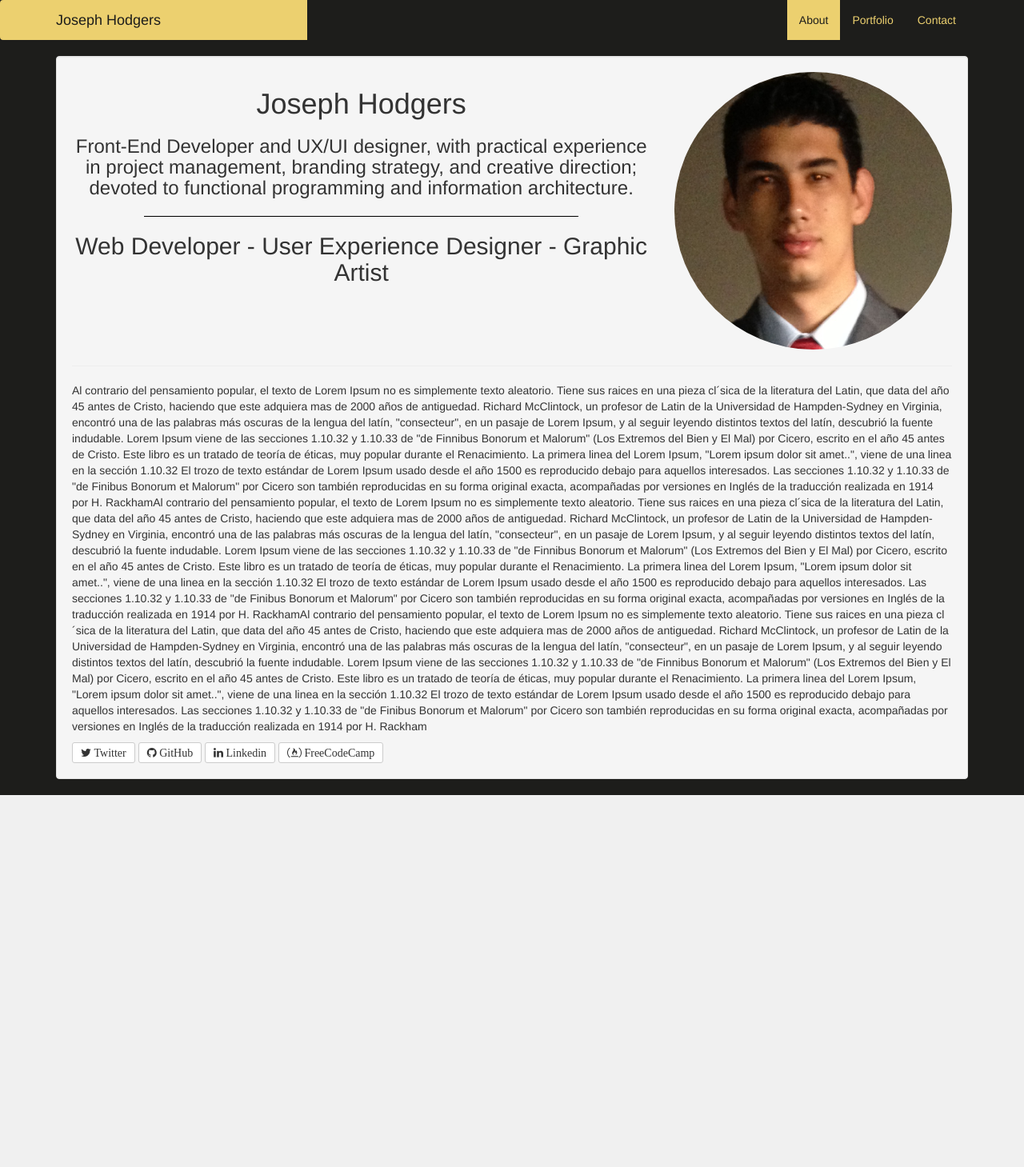
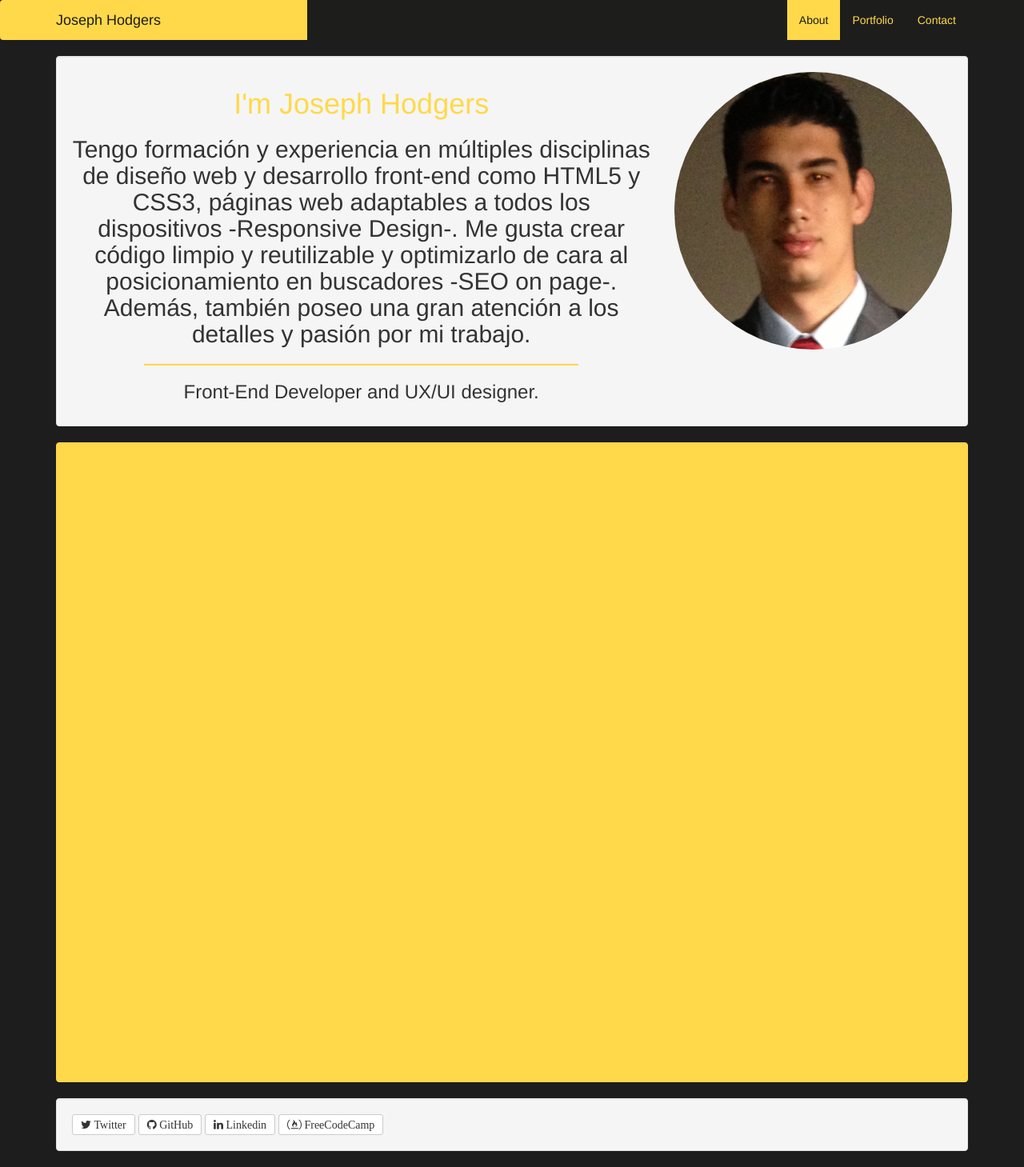
Before and after one commit to josephhodgers/Portfolio, a PHP site: page / in a window 1280 px wide. Shown: the whole page at 80% size. Before the commit the page ends 994 px from the top, so only its background shows below. Run offline with PHP 8.4, Linux system fonts and the light colour scheme.

Commit message:
add new container and new yello's class to css, create a Jquery for move to a section page with labels in navegation bar, add content to about section.

```diff
--- a/css/css.css
+++ b/css/css.css
@@ -1,16 +1,25 @@
 body{
-  background-color: #1d1d1b;
-  padding-top: 0px;
+  background-color: #1d1d1d;
 }
 .hr-m{
-  background-color: black;
-  height: 1px;
+  background-color: #ffd94a;
+  color: #ffd94a;
+  height: 2px;
   width: 75%;
 }
-
-/*Navegation Bar*/
+.hr-yellow{
+  background-color: #ffd94a;
+  height: 2px;
+  width: 100%;
+}
+.yellow-personal{
+  color: #ffd94a;
+}
+/*************************/
+/******Navegation Bar*****/
+/*************************/
 .navbar-color{
-  background: linear-gradient(to right, #ecd06f 0%,#ecd06f 30%,#1d1d1b 30%,#1d1d1b 100%);
+  background: linear-gradient(to right, #ffd94a 0%,#ffd94a 30%,#1d1d1b 30%,#1d1d1b 100%);
   border: 0px;
 }
 .navbar-color .navbar-brand{
@@ -22,7 +31,7 @@ body{
   background-color: transparent;
 }
 .navbar-color .navbar-nav > li > a {
-  color: #ecd06f;
+  color: #ffd94a;
 }
 .navbar-color .navbar-nav > li > a:hover,
 .navbar-color .navbar-nav > li > a:focus {
@@ -33,7 +42,7 @@ body{
 .navbar-color .navbar-nav > .active > a:hover,
 .navbar-color .navbar-nav > .active > a:focus {
   color: #1d1d1b;
-  background-color: #ecd06f;
+  background-color: #ffd94a;
 }
 .navbar-color .navbar-nav > .disabled > a,
 .navbar-color .navbar-nav > .disabled > a:hover,
@@ -42,7 +51,7 @@ body{
   background-color: transparent;
 }
 .navbar-color .navbar-toggle {
-  border-color: #ecd06f;
+  border-color: #ffd94a;
 }
 .navbar-color .navbar-toggle:hover,
 .navbar-color .navbar-toggle:focus {
@@ -50,7 +59,7 @@ body{
   border-color: #fff;
 }
 .navbar-color .navbar-toggle .icon-bar {
-  background-color: #ecd06f;
+  background-color: #ffd94a;
 }
 .navbar-color .navbar-collapse,
 .navbar-color .navbar-form {
@@ -62,8 +71,87 @@ body{
   color: #fff;
   background-color: #1d1d1b;
 }
+/********************************/
+/******Personals Containers*****/
+/********************************/
 
+/****Yellow Container*****/
+.yellow-container {
+  min-height: 20px;
+  padding: 19px;
+  margin-bottom: 20px;
+  background-color: #ffd94a;
+  border: 1px solid #ffd94a;
+  border-radius: 4px;
+  height: 800px;
+  -webkit-box-shadow: inset 0 1px 1px rgba(0, 0, 0, .05);
+          box-shadow: inset 0 1px 1px rgba(0, 0, 0, .05);
+}
+.yellow-container blockquote {
+  border-color: #ddd;
+  border-color: rgba(0, 0, 0, .15);
+}
+.yellow-container-lg {
+  padding: 24px;
+  border-radius: 6px;
+}
+.yellow-container-sm {
+  padding: 9px;
+  border-radius: 3px;
+}
+
+/****Black Container*****/
+.black-container {
+  min-height: 20px;
+  padding: 19px;
+  margin-bottom: 20px;
+  background-color: #1d1d1b;
+  border: 1px solid #1d1d1b;
+  border-radius: 4px;
+  -webkit-box-shadow: inset 0 1px 1px rgba(0, 0, 0, .05);
+          box-shadow: inset 0 1px 1px rgba(0, 0, 0, .05);
+}
+.black-container blockquote {
+  border-color: #ddd;
+  border-color: rgba(0, 0, 0, .15);
+}
+.black-container-lg {
+  padding: 24px;
+  border-radius: 6px;
+}
+.black-container-sm {
+  padding: 9px;
+  border-radius: 3px;
+}
+
+/****White Container*****/
+.white-container {
+  min-height: 20px;
+  padding: 19px;
+  margin-bottom: 20px;
+  background-color: #f5f5f5;
+  border: 1px solid #e3e3e3;
+  border-radius: 4px;
+  -webkit-box-shadow: inset 0 1px 1px rgba(0, 0, 0, .05);
+          box-shadow: inset 0 1px 1px rgba(0, 0, 0, .05);
+}
+.white-container blockquote {
+  border-color: #ddd;
+  border-color: rgba(0, 0, 0, .15);
+}
+.white-container-lg {
+  padding: 24px;
+  border-radius: 6px;
+}
+.white-container-sm {
+  padding: 9px;
+  border-radius: 3px;
+}
+
+
+/**********************************************/
 /*To fix any element to top with scrollmenu.js*/
+/**********************************************/
 .menu-fix {
 	position: fixed;
 	z-index:100;
--- a/index.html
+++ b/index.html
@@ -30,9 +30,9 @@
         <!-- Navegation menu-->
         <div id="navegation" class="collapse navbar-collapse">
           <ul class="nav navbar-nav navbar-right">
-            <li class="active"><a href="#">About</a></li>
-            <li><a href="#">Portfolio</a></li>
-            <li><a href="#">Contact</a></li>
+            <li id="about-click" class="about-click active" target="about"><a href="#">About</a></li>
+            <li id="portfolio-click" class="portfolio-click" target="portfolio"><a href="#">Portfolio</a></li>
+            <li id="contact-click" class="contact-click" target="contact"><a href="#">Contact</a></li>
           </ul>
         </div>
       </div>
@@ -41,53 +41,57 @@
   </header>
 
   <body>
+
+    <!-- About: Personal description -->
     <div id="main" class="container">
-      <div id="cuerpo1" class="well">
-        <!-- About: Personal description -->
       <section id="about" class="text-center">
+        <div id="cuerpo1" class="white-container">
           <div class="row">
             <!-- Description about person-->
             <div class="col-sm-8 col-md-8">
-              <h1>Joseph Hodgers</h1>
-              <h3>Front-End Developer and UX/UI designer, with practical experience
-                in project management, branding strategy, and creative direction;
-                devoted to functional programming and information architecture.</h3>
+              <h1 class="yellow-personal">I'm Joseph Hodgers</h1>
+              <h2>Tengo formación y experiencia en múltiples disciplinas de
+                diseño web y desarrollo front-end como HTML5 y CSS3, páginas
+                web adaptables a todos los dispositivos -Responsive Design-.
+                Me gusta crear código limpio y reutilizable y
+                optimizarlo de cara al posicionamiento en buscadores -SEO on
+                page-. Además, también poseo una gran atención a los detalles
+                y pasión por mi trabajo.</h2>
               <hr class="hr-m"/>
-              <h2>Web Developer - User Experience Designer - Graphic Artist</h2>
+              <h3>Front-End Developer and UX/UI designer.</h3>
             </div>
 
             <!-- Photo about person -->
             <div class="col-sm-4 col-md-4">
               <img class="img img-responsive img-circle text-center " src="img/joseph-d.png" alt="Joseph Hodgers">
             </div>
-
+          </div>
         </div>
       </section>
       <!-- End About -->
-        <hr/>
+
       <!-- Portfolio: all our sites desings -->
-        <section>
+      <section id="portfolio">
+        <div class="yellow-container">
 
-        </section>
+        </div>
+      </section >
       <!-- End Portfolio -->
 
       <!-- Contact: personal links again, contact number and mail -->
-        <section>
-          <p>Al contrario del pensamiento popular, el texto de Lorem Ipsum no es simplemente texto aleatorio. Tiene sus raices en una pieza cl´sica de la literatura del Latin, que data del año 45 antes de Cristo, haciendo que este adquiera mas de 2000 años de antiguedad. Richard McClintock, un profesor de Latin de la Universidad de Hampden-Sydney en Virginia, encontró una de las palabras más oscuras de la lengua del latín, "consecteur", en un pasaje de Lorem Ipsum, y al seguir leyendo distintos textos del latín, descubrió la fuente indudable. Lorem Ipsum viene de las secciones 1.10.32 y 1.10.33 de "de Finnibus Bonorum et Malorum" (Los Extremos del Bien y El Mal) por Cicero, escrito en el año 45 antes de Cristo. Este libro es un tratado de teoría de éticas, muy popular durante el Renacimiento. La primera linea del Lorem Ipsum, "Lorem ipsum dolor sit amet..", viene de una linea en la sección 1.10.32
+      <section id="contact">
+        <div class="white-container">
 
-El trozo de texto estándar de Lorem Ipsum usado desde el año 1500 es reproducido debajo para aquellos interesados. Las secciones 1.10.32 y 1.10.33 de "de Finibus Bonorum et Malorum" por Cicero son también reproducidas en su forma original exacta, acompañadas por versiones en Inglés de la traducción realizada en 1914 por H. RackhamAl contrario del pensamiento popular, el texto de Lorem Ipsum no es simplemente texto aleatorio. Tiene sus raices en una pieza cl´sica de la literatura del Latin, que data del año 45 antes de Cristo, haciendo que este adquiera mas de 2000 años de antiguedad. Richard McClintock, un profesor de Latin de la Universidad de Hampden-Sydney en Virginia, encontró una de las palabras más oscuras de la lengua del latín, "consecteur", en un pasaje de Lorem Ipsum, y al seguir leyendo distintos textos del latín, descubrió la fuente indudable. Lorem Ipsum viene de las secciones 1.10.32 y 1.10.33 de "de Finnibus Bonorum et Malorum" (Los Extremos del Bien y El Mal) por Cicero, escrito en el año 45 antes de Cristo. Este libro es un tratado de teoría de éticas, muy popular durante el Renacimiento. La primera linea del Lorem Ipsum, "Lorem ipsum dolor sit amet..", viene de una linea en la sección 1.10.32
-
-El trozo de texto estándar de Lorem Ipsum usado desde el año 1500 es reproducido debajo para aquellos interesados. Las secciones 1.10.32 y 1.10.33 de "de Finibus Bonorum et Malorum" por Cicero son también reproducidas en su forma original exacta, acompañadas por versiones en Inglés de la traducción realizada en 1914 por H. RackhamAl contrario del pensamiento popular, el texto de Lorem Ipsum no es simplemente texto aleatorio. Tiene sus raices en una pieza cl´sica de la literatura del Latin, que data del año 45 antes de Cristo, haciendo que este adquiera mas de 2000 años de antiguedad. Richard McClintock, un profesor de Latin de la Universidad de Hampden-Sydney en Virginia, encontró una de las palabras más oscuras de la lengua del latín, "consecteur", en un pasaje de Lorem Ipsum, y al seguir leyendo distintos textos del latín, descubrió la fuente indudable. Lorem Ipsum viene de las secciones 1.10.32 y 1.10.33 de "de Finnibus Bonorum et Malorum" (Los Extremos del Bien y El Mal) por Cicero, escrito en el año 45 antes de Cristo. Este libro es un tratado de teoría de éticas, muy popular durante el Renacimiento. La primera linea del Lorem Ipsum, "Lorem ipsum dolor sit amet..", viene de una linea en la sección 1.10.32
-
-El trozo de texto estándar de Lorem Ipsum usado desde el año 1500 es reproducido debajo para aquellos interesados. Las secciones 1.10.32 y 1.10.33 de "de Finibus Bonorum et Malorum" por Cicero son también reproducidas en su forma original exacta, acompañadas por versiones en Inglés de la traducción realizada en 1914 por H. Rackham</p>
           <button type="button" class="btn btn-sm btn-default fa fa-twitter" name="twitter"> Twitter</button>
           <button type="button" class="btn btn-sm btn-default fa fa-github" name="github"> GitHub</button>
           <button type="button" class="btn btn-sm btn-default fa fa-linkedin" name="linkedin"> Linkedin</button>
           <button type="button" class="btn btn-sm btn-default fa fa-free-code-camp" name="freecodecamp"> FreeCodeCamp</button>
+
+        </div>
       </section>
       <!-- End Contact -->
     </div>
-    </div>
+
 
     <script src="js/jquery.min.js" type="text/javascript"></script>
     <script src="js/bootstrap.min.js" type="text/javascript"></script>
@@ -95,6 +99,8 @@ El trozo de texto estándar de Lorem Ipsum usado desde el año 1500 es reproduci
 
     <!-- Call Script for fixed scroll  -->
     <script src="js/scrollmenu.js" type="text/javascript"></script>
+    <script src="js/scroll-to-element.js" type="text/javascript"></script>
+    <!--<script src="js/focus-with-scroll.js" type="text/javascript"></script>-->
   </body>
 
   <footer>
--- a/js/scrollmenu.js
+++ b/js/scrollmenu.js
@@ -1,12 +1,15 @@
+// JQuery to put the navegation bar like a sticker
 $(document).ready(function(){
+	//capture the position of nav bar
 	var h = $("#menu").offset().top;
-
+	//function to add the class menu-fix if the
+	//position of nav bar is less than top scroll
 	$(window).on("scroll", function(){
 		if ( $(window).scrollTop() > h ){
-			$("#menu").addClass("menu-fix");
+			$("#menu").addClass("menu-fix"); // add class menu-fix to nav bar
 		}
 		else {
-			$("#menu").removeClass("menu-fix");
+			$("#menu").removeClass("menu-fix"); //remove class menu-fix from nav bar
 		}
 	});
 
```
Also changed, not shown: js/focus-with-scroll.js (added, +32 -0 lines), js/scroll-to-element.js (added, +33 -0 lines). Lines whose indentation alone changed are shown as unchanged.
